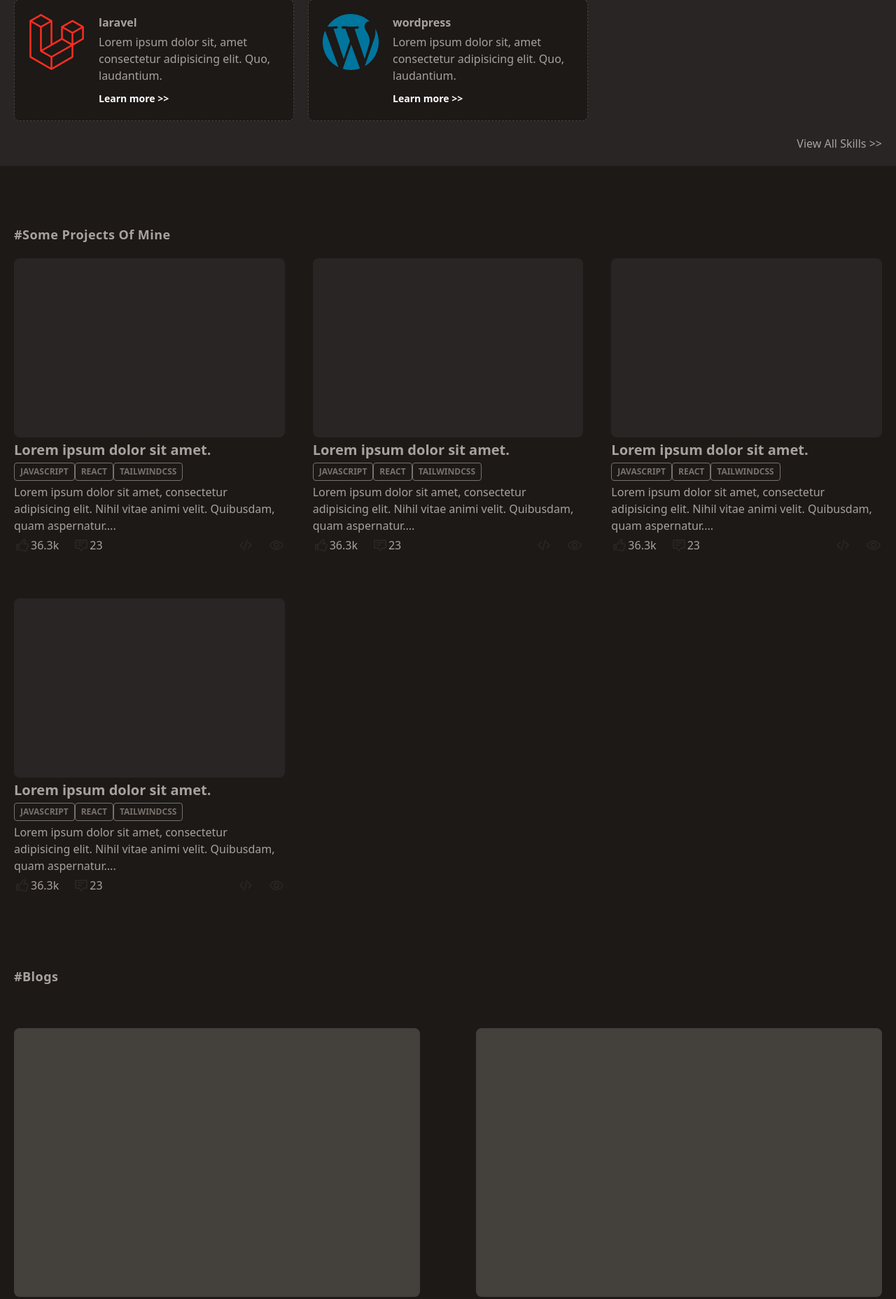
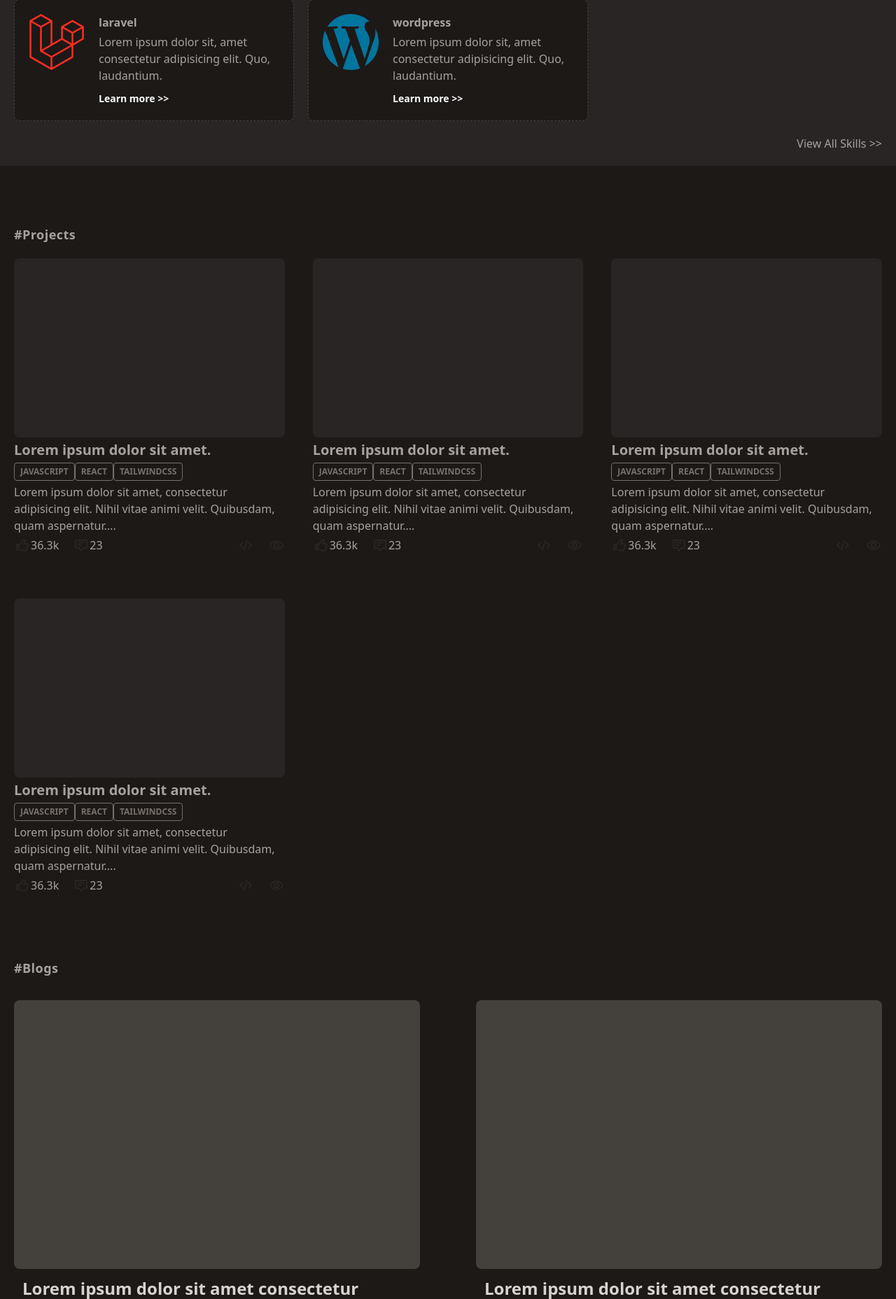
Before and after one commit to usmaarn/portfolio, a Flask app: page / in a window 1280 px wide. Shown: the part 975-2831 px from the top of the page at 70% size. Run offline with Flask 3, Linux system fonts and the light colour scheme.

Commit message:
2024-03-27 14:03:26.870368 - 0b457390-6e6b-49e1-918d-7baf87be11a9

```diff
--- a/portfolio/static/css/app.css
+++ b/portfolio/static/css/app.css
@@ -13,7 +13,6 @@
 }
 
 section .heading{
-  margin-bottom: 1.25rem;
   font-size: 1.125rem;
   line-height: 1.75rem;
   font-weight: 600;
@@ -665,6 +664,10 @@ video {
   z-index: 20;
 }
 
+.m-0{
+  margin: 0px;
+}
+
 .mx-auto{
   margin-left: auto;
   margin-right: auto;
@@ -894,6 +897,11 @@ video {
 .py-2{
   padding-top: 0.5rem;
   padding-bottom: 0.5rem;
+}
+
+.py-1{
+  padding-top: 0.25rem;
+  padding-bottom: 0.25rem;
 }
 
 .text-right{
--- a/portfolio/static/js/app.js
+++ b/portfolio/static/js/app.js
@@ -3,6 +3,9 @@ const swiper = new Swiper('.swiper', {
 //   direction: 'vertical',
   loop: true,
   effect: 'card',
+  virtual: {
+    enabled: true,
+  },
   centeredSlides: true,
   cardsEffect: {
 
--- a/portfolio/templates/parts/home/blogs.html
+++ b/portfolio/templates/parts/home/blogs.html
@@ -1,5 +1,5 @@
 <section class="">
-    <h3 class="heading p-5 bg-stone-800 md:bg-inherit mb-1">Blogs</h3>
+    <h3 class="heading px-5 py-2 bg-stone-800 md:bg-inherit mb-1">Blogs</h3>
 
     <div class="grid md:grid-cols-2 md:gap-10">
         {% for blog in ['1',2] %}
--- a/portfolio/templates/parts/home/feedbacks.html
+++ b/portfolio/templates/parts/home/feedbacks.html
@@ -1,12 +1,12 @@
 <section class="p-5">
-    <h3 class="heading">Feedbacks</h3>
+    <h3 class="heading mb-5">Feedbacks</h3>
 
     <div class="swiper">
         <!-- Additional required wrapper -->
         <div class="swiper-wrapper">
             {% for feedback in [1,2,3,4,5,6,7,8] %}
             <div class="swiper-slide">
-                <div class="flex gap-3 p-5 border border-dashed border-stone-700 rounded-lg bg-stone-800">
+                <div class="flex gap-3">
                     <div class="">
                         <div class="w-12 h-12 rounded-full bg-stone-700"></div>
                     </div>
--- a/portfolio/templates/parts/home/projects.html
+++ b/portfolio/templates/parts/home/projects.html
@@ -1,5 +1,5 @@
 <section class="p-5">
-    <h3 class="heading">Some Projects of mine</h3>
+    <h3 class="heading mb-5">Projects</h3>
 
     <div class="grid md:grid-cols-2 lg:grid-cols-3 gap-5 md:gap-x-10 md:gap-y-16">
         {% for project in ['project', 'l', 's', 4] %}
--- a/portfolio/templates/parts/home/skills.html
+++ b/portfolio/templates/parts/home/skills.html
@@ -1,5 +1,5 @@
 <section class="bg-stone-800 p-5 font-semibold">
-    <h3 class="heading">top skills</h3>
+    <h3 class="heading mb-5">top skills</h3>
 
     <div class="gap-5 grid md:grid-cols-2 lg:grid-cols-3">
         {% for skill in ['python', 'php', 'nodejs', 'laravel', 'wordpress'] %}
--- a/src/css/home.css
+++ b/src/css/home.css
@@ -3,7 +3,7 @@
 }
 
 section .heading {
-    @apply capitalize text-lg tracking-wide mb-5 font-semibold;
+    @apply capitalize text-lg tracking-wide font-semibold;
 }
 
 section .heading::before{
```
